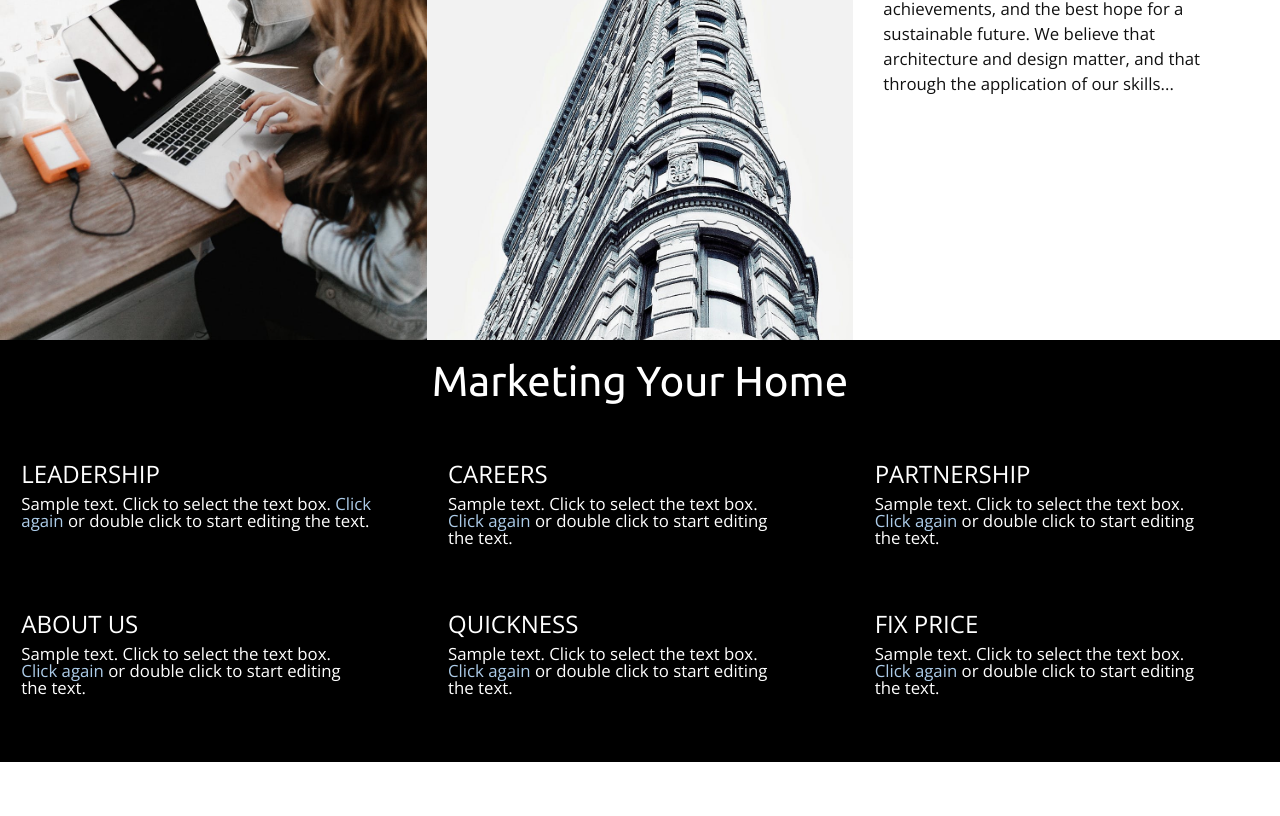
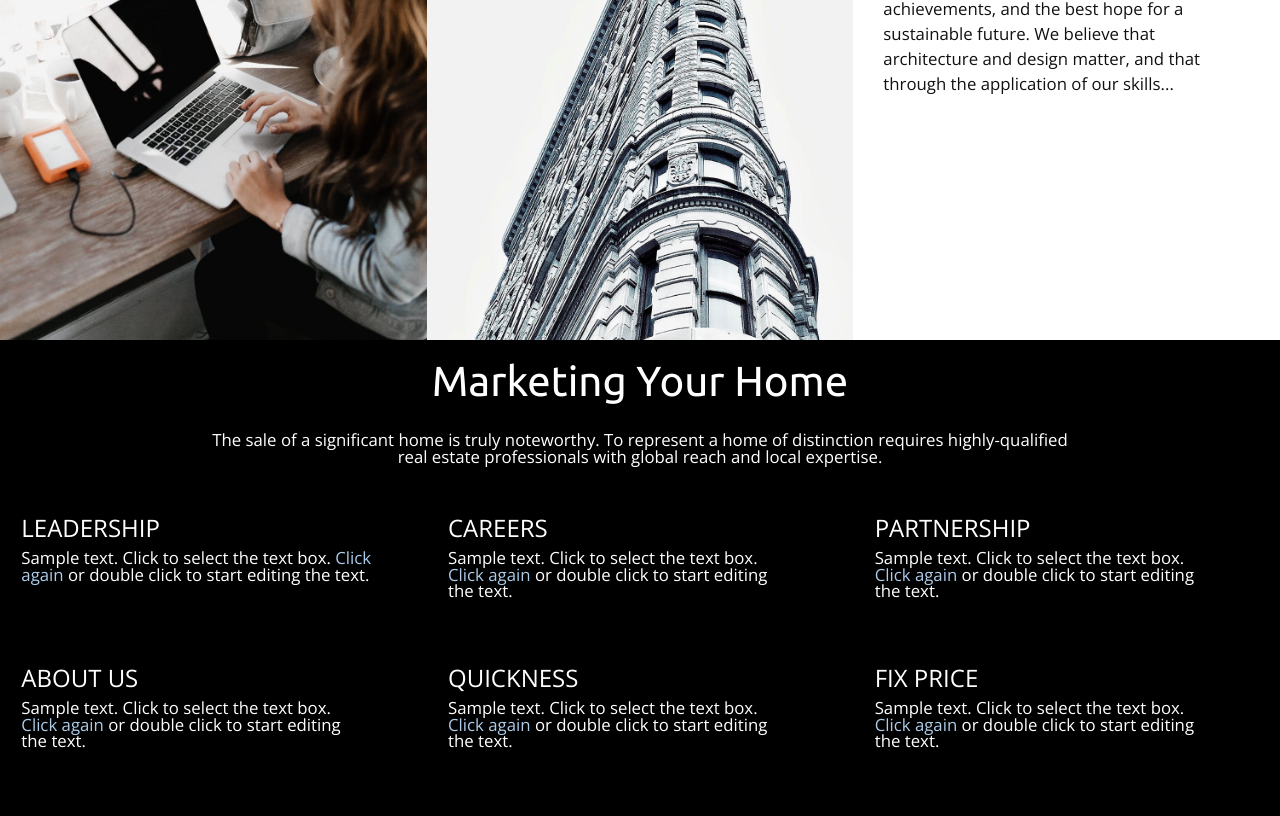
Before and after one commit to JeanLuca999/Architecture-Website-Template, a plain HTML site: page index.html in a window 1280 px wide. Shown: the part 1351-2167 px from the top of the page. Before the commit the page ends 2113 px from the top, so only its background shows below. Drawn offline with nearby package versions, Linux system fonts and the light colour scheme.

Commit message:
fixing layout bug

```diff
--- a/css/styles.css
+++ b/css/styles.css
@@ -205,7 +205,7 @@ body {
 }
 
 .section-grid-images figure {
-    width: 95%;
+    width: 100%;
     height: 590px;
     background-color: #000;
 }
@@ -217,7 +217,7 @@ body {
 }
 
 .section-grid-images div {
-    width: 95%;
+    width: 100%;
     max-width: 1100px;
 }
 
@@ -248,8 +248,17 @@ body {
     font-size: 3.5rem;
     text-align: center;
     padding: 20px;
+    color: #fff;
+}
+
+.section-grid-cards p {
+    color: #fff;
+    font-size: 1.4rem;
+    text-align: center;
+    padding: 10px 20px;
+    max-width: 900px;
+    margin: 0 auto;
     margin-bottom: 40px;
-    color: #fff;
 }
 
 .section-grid-cards .grid-container {
@@ -275,6 +284,7 @@ body {
     font-size: 1.4rem;
     color: #fff;
     padding: 10px 0;
+    text-align: left;
 }
 
 .section-grid-cards .grid-container .card div p a {
--- a/index.html
+++ b/index.html
@@ -73,6 +73,7 @@
 
         <section class="section-grid-cards">
             <h2>Marketing Your Home</h2>
+            <p>The sale of a significant home is truly noteworthy. To represent a home of distinction requires highly-qualified real estate professionals with global reach and local expertise.</p>
             <div class="grid-container">
                 <div class="card">
                     <div>
```
